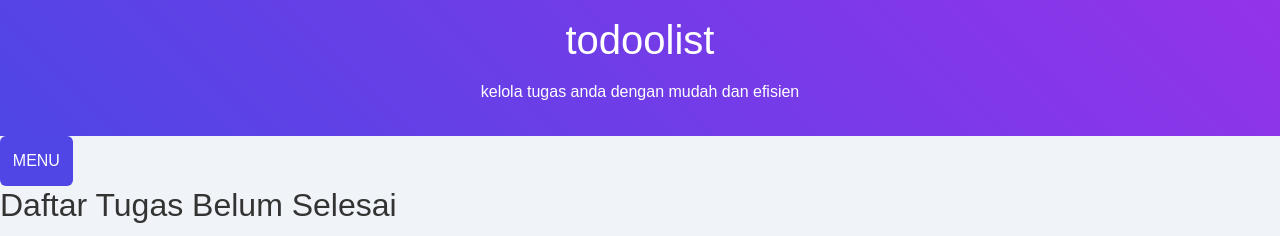
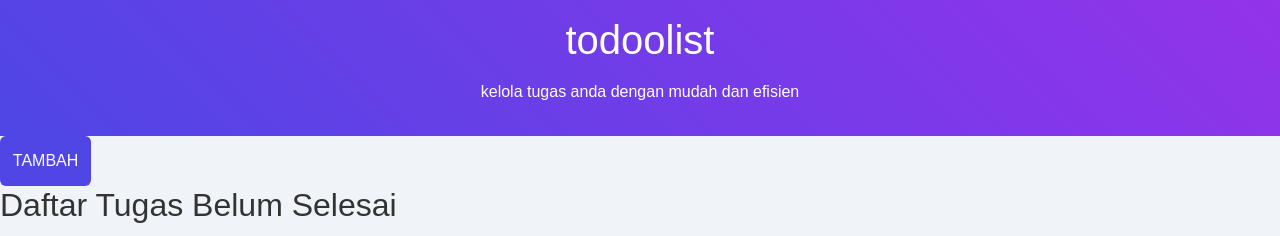
Before and after one commit to Akunml6925/Ujikom2025, a plain HTML site: page index.html in a window 1280 px wide. Shown: the top 236 px of the page. Drawn offline with nearby package versions, Linux system fonts and the light colour scheme; no server answers.

Commit message:
update index.html

```diff
--- a/index.html
+++ b/index.html
@@ -19,7 +19,7 @@
 
     <mailln>
         <section>
-            <a href="forum-data-todoolist.html" class="btn">MENU</a>
+            <a href="forum-data-todoolist.html" class="btn">TAMBAH</a>
         </section>
 
         <section>
```
